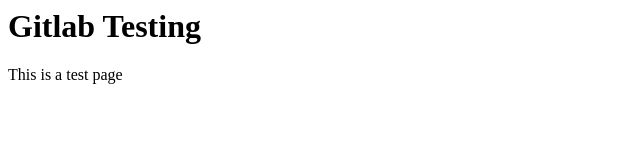
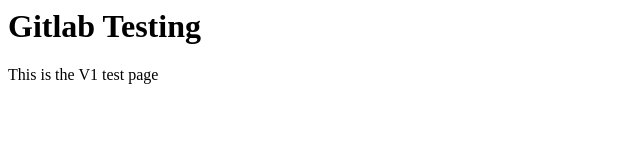
Before and after one commit to dagrant-rh/gitlab-testing, a plain HTML site: page index.html in a window 1280 px wide. Shown: the full height of the page, 0-640 px from the left. Drawn offline with Linux system fonts and the light colour scheme.

Commit message:
Update index.html

```diff
--- a/index.html
+++ b/index.html
@@ -1,11 +1,11 @@
 <html>
 <head>
-<title>Demo App</title>
+<title>Demo App V1</title>
 </head>
 <body>
 <h1>Gitlab Testing</h1>
 <p>
-This is a test page
+This is the V1 test page
 
 </body>
 </html>
```
